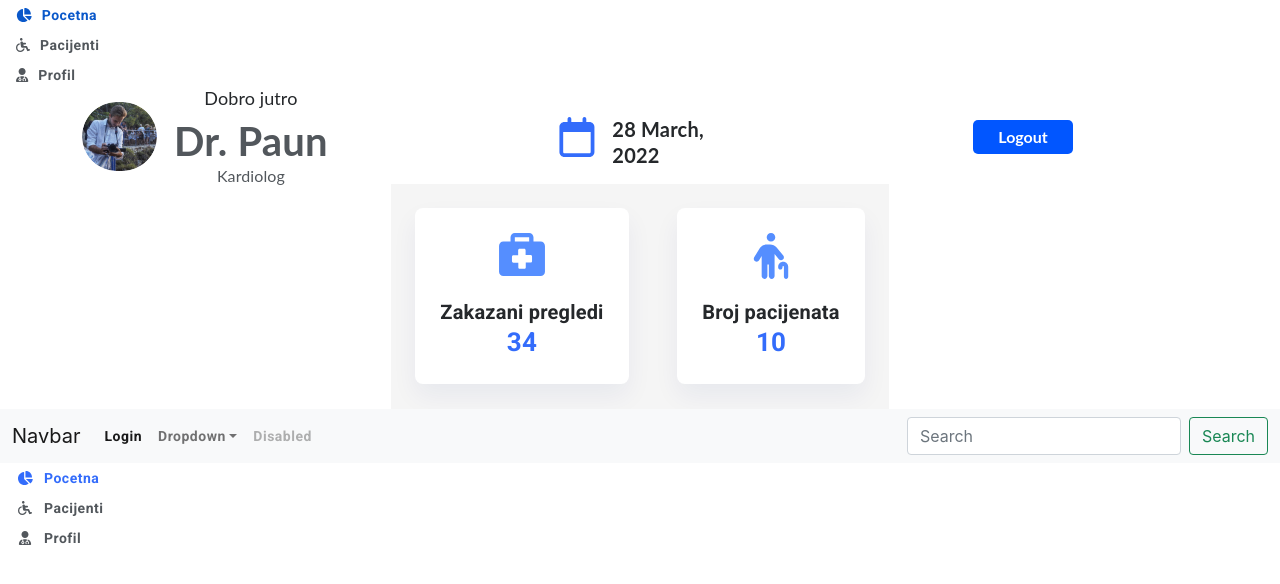
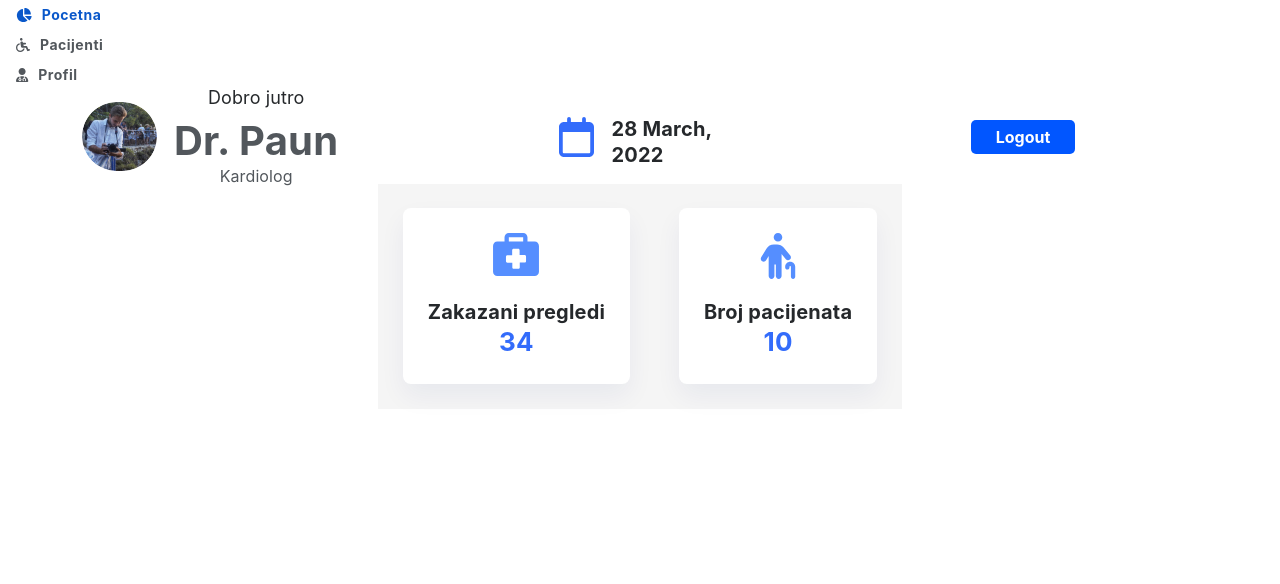
Before and after one commit to ivaguranov/Bolnica-Front, a React (Create React App) app: page / in a window 1280 px wide. Shown: the top 584 px of the page. Built offline with nearby package versions, Linux system fonts and the light colour scheme.

Commit message:
Font-family/DemoPage fix

```diff
--- a/src/components/DemoPage/DemoPage.js
+++ b/src/components/DemoPage/DemoPage.js
@@ -61,110 +61,6 @@
           number="10"
         />
       </div>
-      <nav className="navbar navbar-expand-lg navbar-light bg-light">
-        <div className="container-fluid">
-          <a className="navbar-brand" href="#">
-            Navbar
-          </a>
-          <button
-            className="navbar-toggler"
-            type="button"
-            data-bs-toggle="collapse"
-            data-bs-target="#navbarSupportedContent"
-            aria-controls="navbarSupportedContent"
-            aria-expanded="false"
-            aria-label="Toggle navigation"
-          >
-            <span className="navbar-toggler-icon"></span>
-          </button>
-          <div className="collapse navbar-collapse" id="navbarSupportedContent">
-            <ul className="navbar-nav me-auto mb-2 mb-lg-0">
-              <li className="nav-item">
-                <Link
-                  to="/login"
-                  className="loginLink nav-link active"
-                  aria-current="page"
-                >
-                  Login
-                </Link>
-              </li>
-              <li className="nav-item dropdown">
-                <a
-                  className="nav-link dropdown-toggle"
-                  href="#"
-                  id="navbarDropdown"
-                  role="button"
-                  data-bs-toggle="dropdown"
-                  aria-expanded="false"
-                >
-                  Dropdown
-                </a>
-                <ul className="dropdown-menu" aria-labelledby="navbarDropdown">
-                  <li>
-                    <a className="dropdown-item" href="#">
-                      Action
-                    </a>
-                  </li>
-                  <li>
-                    <a className="dropdown-item" href="#">
-                      Another action
-                    </a>
-                  </li>
-                  <li>
-                    <hr className="dropdown-divider" />
-                  </li>
-                  <li>
-                    <a className="dropdown-item" href="#">
-                      Something else here
-                    </a>
-                  </li>
-                </ul>
-              </li>
-              <li className="nav-item">
-                <a className="nav-link disabled">Disabled</a>
-              </li>
-            </ul>
-            <form className="d-flex">
-              <input
-                className="form-control me-2"
-                type="search"
-                placeholder="Search"
-                aria-label="Search"
-              />
-              <button
-                onClick={handleSubmit}
-                className="btn btn-outline-success"
-                type="submit"
-              >
-                Search
-              </button>
-            </form>
-          </div>
-        </div>
-      </nav>
-      <SidebarLink
-        props={[
-          {
-            id: 1,
-            text: "Pocetna",
-            path: "/",
-            icon: "fa-solid fa-chart-pie",
-            isActive: true,
-          },
-          {
-            id: 2,
-            text: "Pacijenti",
-            path: "/pacijenti",
-            icon: "fa-solid fa-wheelchair",
-          },
-          {
-            id: 3,
-            text: "Profil",
-            path: "/profil",
-            icon: "fa-solid fa-user-doctor",
-          },
-        ]}
-      />
     </>
   );
 };
--- a/src/index.css
+++ b/src/index.css
@@ -1,3 +1,7 @@
+* {
+	font-family: -apple-system, BlinkMacSystemFont, 'Segoe UI', Roboto, Oxygen, Ubuntu, Cantarell, 'Open Sans', 'Helvetica Neue', sans-serif !important;
+}
+
 html, body, div, span, applet, object, iframe,
 h1, h2, h3, h4, h5, h6, p, blockquote, pre,
 a, abbr, acronym, address, big, cite, code,
```
